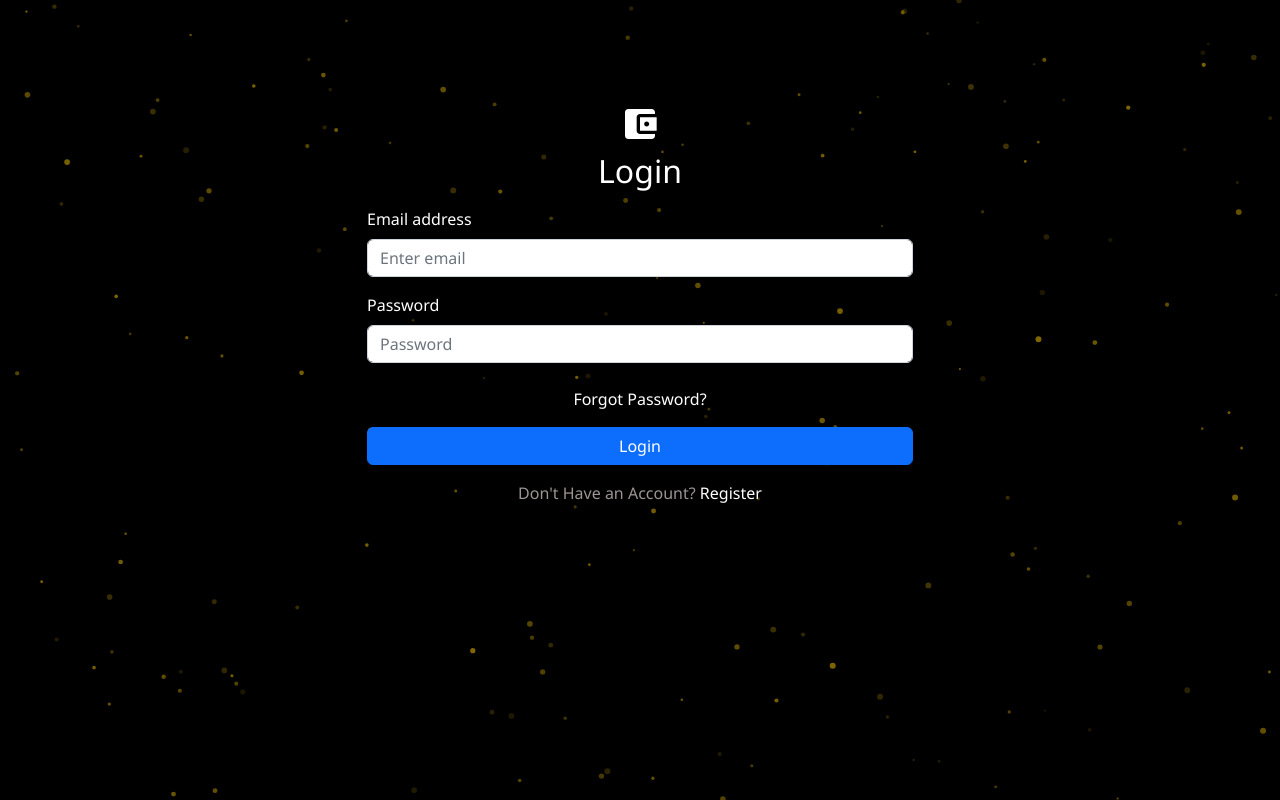
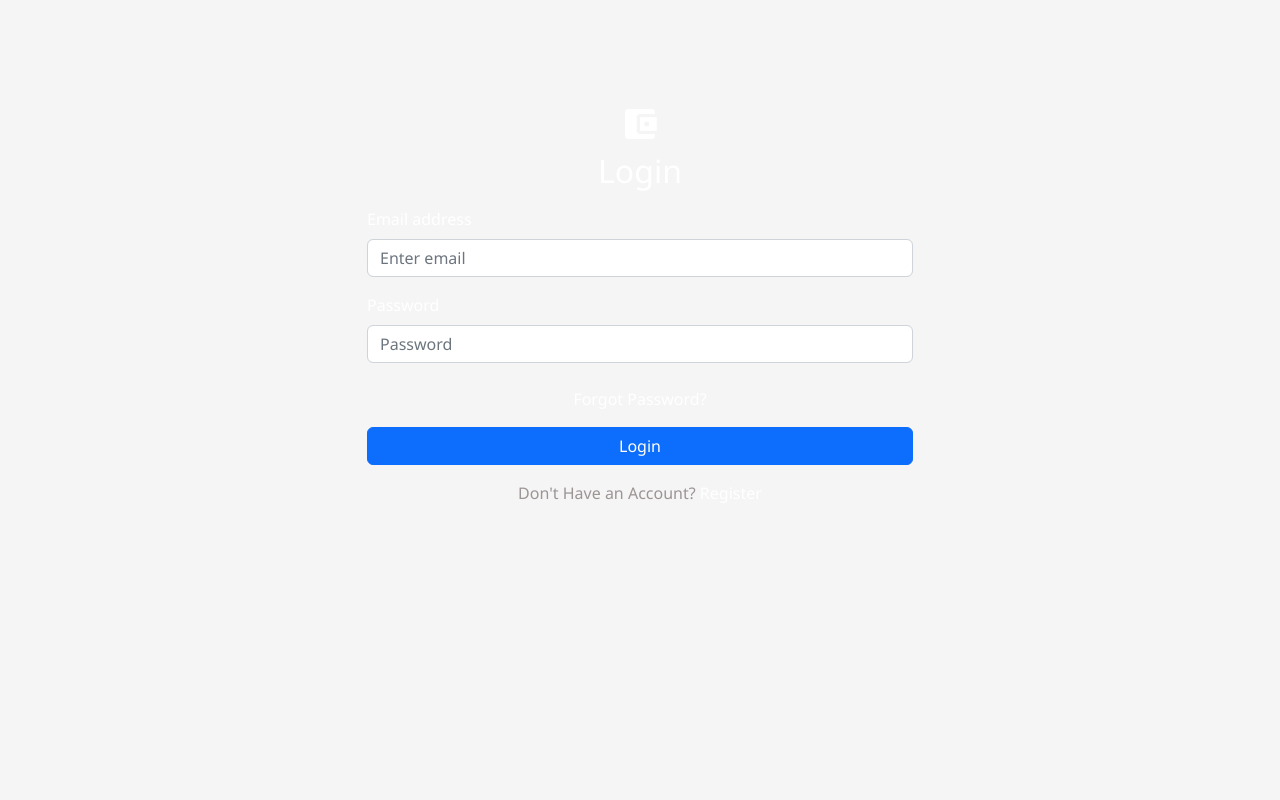
Before and after one commit to Sandeep-4512/Personal-Finance-Manager-App, a React (Create React App) app in the folder frontend/: page /login in a window 1280 px wide. Built offline with nearby package versions, Linux system fonts and the light colour scheme; no server answers.

Commit message:
Update App.css

```diff
--- a/frontend/src/App.css
+++ b/frontend/src/App.css
@@ -174,3 +174,34 @@
 .link:hover {
   text-decoration: underline;
 }
+/* Dot Elimination Protocol */
+* {
+  /* Remove all potential dot sources */
+  box-shadow: none !important;
+  text-shadow: none !important;
+  background-image: none !important;
+
+  /* Reset pseudo-elements */
+  &::before, &::after {
+    content: none !important;
+    background: none !important;
+  }
+}
+
+/* Kill all animations */
+* {
+  animation: none !important;
+  transition: none !important;
+}
+
+/* Nuclear option for canvas elements */
+canvas, iframe, video {
+  display: none !important;
+  visibility: hidden !important;
+}
+
+/* Force solid backgrounds */
+body, .App, .auth-container {
+  background: #f5f5f5 !important;
+  background-image: none !important;
+}
```
